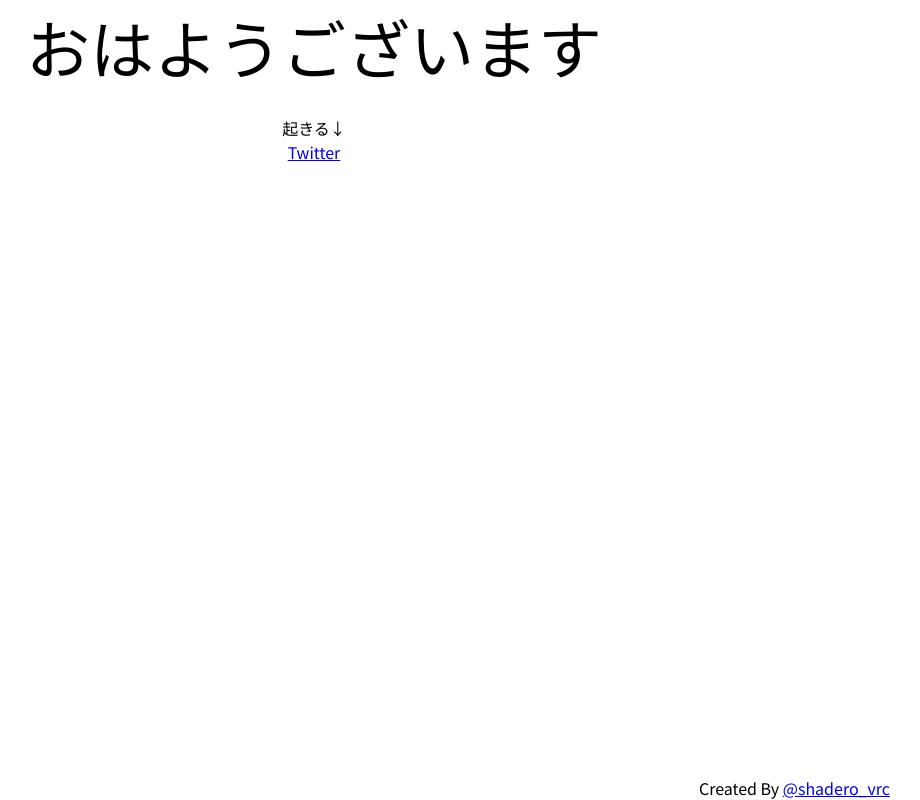
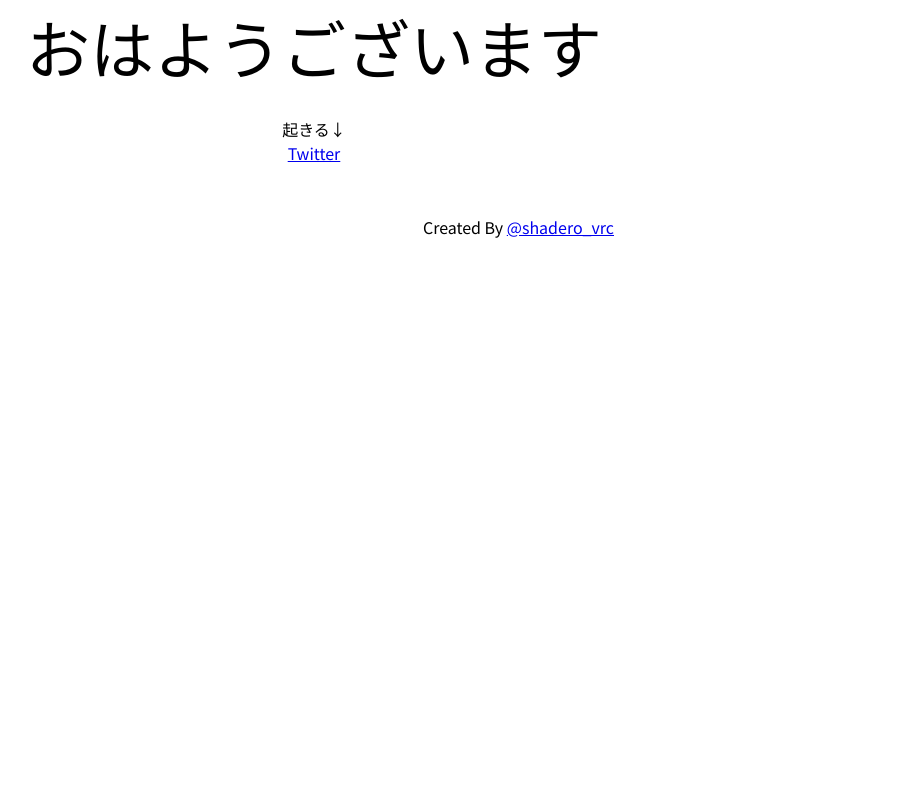
Before and after one commit to shadero/web-ohayougozaima-su, a plain HTML site: page index.html in a window 1280 px wide. Shown: the whole page, without its empty margins (326-1246 px from the left). Drawn offline with Linux system fonts and the light colour scheme.

Commit message:
Adjust Elements position.

```diff
--- a/index.html
+++ b/index.html
@@ -31,13 +31,11 @@
 		<style>
 			body {
 				width: auto;
+				max-width: 600px;
 				margin: 0;
 				margin-right: auto;
 				margin-left: auto;
 				font-family: "Noto Sans JP", sans-serif;
-				display: flex;
-				flex-flow: column;
-				min-height: 100vh;
 				text-align: center;
 			}
 			header {
@@ -45,10 +43,10 @@
 				font-weight: 500;
 			}
 			main {
-				flex: 1;
+				margin: 25px 0 0 0;
 			}
 			footer {
-				width: 95vw;
+				margin: 50px 0 0 0;
 				text-align: right;
 			}
 		</style>
@@ -61,7 +59,6 @@
 	<body>
 		<header id="ohayo">おはようございます</header>
 		<main>
-			<br />
 			<div id="shareDescription">起きる↓</div>
 			<a
 				id="share"
```
